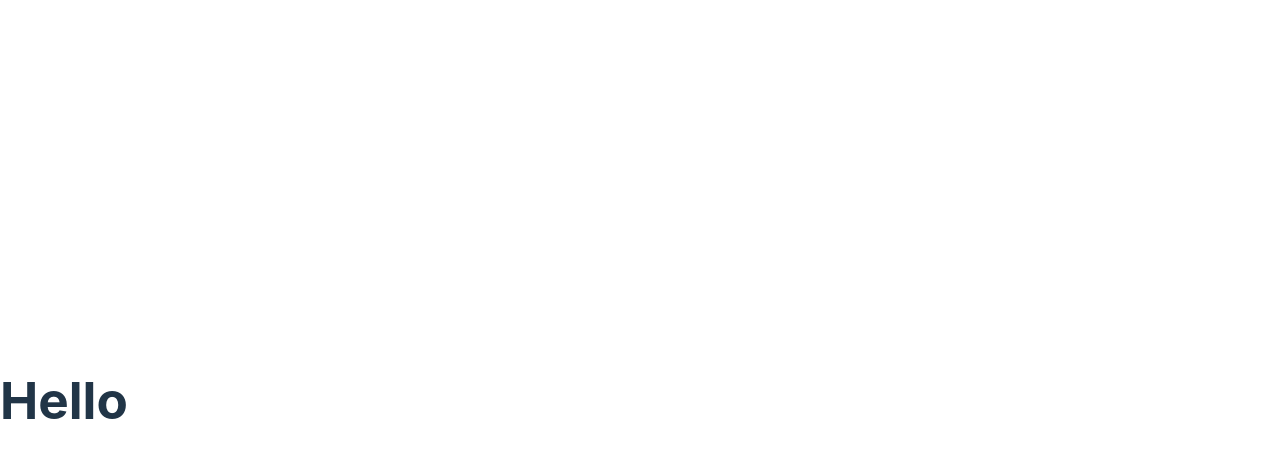
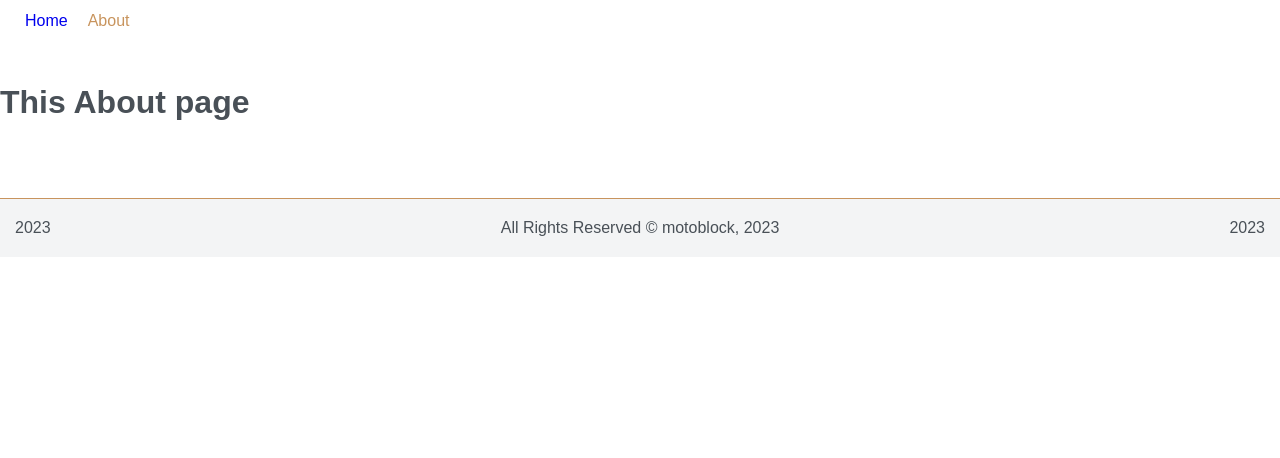
Before and after one commit to Motoblock/React, a React (Vite) app: page /about in a window 1280 px wide. Shown: the top 458 px of the page. Built offline with nearby package versions, Linux system fonts and the light colour scheme.

Commit message:
feat: add routing

```diff
--- a/index.html
+++ b/index.html
@@ -2,7 +2,7 @@
 <html lang="en">
   <head>
     <meta charset="UTF-8" />
-    <link rel="icon" type="image/svg+xml" href="/vite.svg" />
+    <link rel="icon" type="image/png" href="./src/assets/favicon.png" />
     <meta name="viewport" content="width=device-width, initial-scale=1.0" />
     <title>Vite + React + TS</title>
   </head>
--- a/package.json
+++ b/package.json
@@ -32,6 +32,7 @@
     "jsdom": "^21.1.0",
     "lint-staged": "^12.4.1",
     "prettier": "^2.6.2",
+    "react-router-dom": "^6.8.2",
     "typescript": "^4.9.3",
     "vite": "^4.1.0",
     "vite-plugin-eslint": "^1.8.1",
--- a/src/App.tsx
+++ b/src/App.tsx
@@ -1,12 +1,28 @@
 // import { useState } from 'react'
 // import reactLogo from './assets/react.svg'
 // import './App.css'
+
+import { Routes, Route } from 'react-router-dom';
+import Main from './page/main/main';
+import About from './page/about/about';
+import Page404 from './page/404/404';
+import { Layout } from './component/Layout';
 
 import React from 'react';
 
 function App() {
   // const [count, setCount] = useState(0)
-  return <h1>Hello</h1>;
+  return (
+    <>
+      <Routes>
+        <Route path="/" element={<Layout />}>
+          <Route index element={<Main />} />
+          <Route path="/about" element={<About />} />
+          <Route path="*" element={<Page404 />} />
+        </Route>
+      </Routes>
+    </>
+  );
 }
 
 export default App;
--- /dev/null
+++ b/src/component/Layout.tsx
@@ -0,0 +1,39 @@
+import React from 'react';
+import { NavLink, Outlet } from 'react-router-dom';
+
+const Layout = () => {
+  return (
+    <>
+      <div className="wrapper">
+        <header className="header">
+          <div className="header__container">
+            <div className="header__menu">
+              <nav className="nav">
+                <NavLink className="item" to="/">
+                  Home
+                </NavLink>
+                <NavLink className="item" to="/about">
+                  About
+                </NavLink>
+              </nav>
+            </div>
+          </div>
+        </header>
+        <main className="main">
+          <Outlet />
+        </main>
+        <footer className="footer">
+          <div className="footer__container">
+            <div className="footer__items">
+              <div className="footer__item">2023</div>
+              <div className="footer__item">All Rights Reserved © motoblock, 2023</div>
+              <div className="footer__item">2023</div>
+            </div>
+          </div>
+        </footer>
+      </div>
+    </>
+  );
+};
+
+export { Layout };
--- a/src/index.css
+++ b/src/index.css
@@ -1,69 +1,92 @@
-:root {
-  font-family: Inter, system-ui, Avenir, Helvetica, Arial, sans-serif;
-  line-height: 1.5;
-  font-weight: 400;
-
-  color-scheme: light dark;
-  color: rgba(255, 255, 255, 0.87);
-  background-color: #242424;
-
-  font-synthesis: none;
-  text-rendering: optimizeLegibility;
-  -webkit-font-smoothing: antialiased;
-  -moz-osx-font-smoothing: grayscale;
-  -webkit-text-size-adjust: 100%;
+*{
+  padding: 0;
+  margin: 0;
+  border: 0;
 }
 
-a {
-  font-weight: 500;
-  color: #646cff;
-  text-decoration: inherit;
-}
-a:hover {
-  color: #535bf2;
+*,*::before,*::after{
+  -moz-box-sizing: border-box;
+  -webkit-box-sizing: border-box;
+  box-sizing: border-box;
 }
 
-body {
-  margin: 0;
+:focus,:active{outline: none;}
+a:focus,a:active{outline: none;}
+header,nav,main,footer,section,aside{display: block;}
+
+html,body{
+  height: 100%;
+  width: 100%;
+  line-height: 1;
+  font-family: 'Montserrat', sans-serif;
+  color: #495057;
+  -ms-text-size-adjust: 100%;
+  -moz-text-size-adjust: 100%;
+  -webkit-text-size-adjust: 100%;
+  background: #fff;
+}
+[class*='__container'] {
+  max-width: 1400px;
+  padding: 0 15px;
+  margin: 0 auto;
+  box-sizing: content-box;
+}
+.wrapper {
   display: flex;
-  place-items: center;
-  min-width: 320px;
-  min-height: 100vh;
+  flex-direction: column;
+  min-height: 100%;
+  overflow: hidden;
+  position: relative;
+}
+.header {
+  width: 100%;
+  left: 0;
+  top: 0;
+}
+.header__menu {
+  display: flex;
+  justify-content: space-between;
+  padding: 3px 0;
 }
 
-h1 {
-  font-size: 3.2em;
-  line-height: 1.1;
+.active {
+  color: #C8945D;
+  cursor: default;
+}
+.nav {
+  display: flex;
+  align-items: center;
 }
 
-button {
-  border-radius: 8px;
-  border: 1px solid transparent;
-  padding: 0.6em 1.2em;
-  font-size: 1em;
-  font-weight: 500;
-  font-family: inherit;
-  background-color: #1a1a1a;
-  cursor: pointer;
-  transition: border-color 0.25s;
-}
-button:hover {
-  border-color: #646cff;
-}
-button:focus,
-button:focus-visible {
-  outline: 4px auto -webkit-focus-ring-color;
+.nav .item  {
+  margin: 10px;
+  text-decoration: none;
 }
 
-@media (prefers-color-scheme: light) {
-  :root {
-    color: #213547;
-    background-color: #ffffff;
-  }
-  a:hover {
-    color: #747bff;
-  }
-  button {
-    background-color: #f9f9f9;
-  }
+.nav .item:hover {
+  color: #C8945D;
 }
+.main {
+  width: 100%;
+  left: 0;
+  top: 0;
+  display: flex;
+  padding: 44px 0 80px 0;
+}
+
+.footer {
+  width: 100%;
+  left: 0;
+  top: 0;
+  background: #F3F4F5;
+  border-top: 1px solid #C8945D;
+}
+
+.footer__container {}
+.footer__items {
+  display: flex;
+  align-items: center;
+  justify-content: space-between;
+  padding: 21px 0;
+}
+.footer__item {}
--- a/src/main.tsx
+++ b/src/main.tsx
@@ -2,9 +2,12 @@ import React from 'react';
 import ReactDOM from 'react-dom/client';
 import App from './App';
 import './index.css';
+import { BrowserRouter } from 'react-router-dom';
 
 ReactDOM.createRoot(document.getElementById('root') as HTMLElement).render(
   <React.StrictMode>
-    <App />
+    <BrowserRouter>
+      <App />
+    </BrowserRouter>
   </React.StrictMode>
 );
--- /dev/null
+++ b/src/page/404/404.tsx
@@ -0,0 +1,7 @@
+import React from 'react';
+function Page404() {
+  // const [count, setCount] = useState(0)
+  return <h1>Not find page</h1>;
+}
+
+export default Page404;
--- /dev/null
+++ b/src/page/about/about.tsx
@@ -0,0 +1,7 @@
+import React from 'react';
+function About() {
+  // const [count, setCount] = useState(0)
+  return <h1>This About page</h1>;
+}
+
+export default About;
--- /dev/null
+++ b/src/page/main/main.tsx
@@ -0,0 +1,7 @@
+import React from 'react';
+function Main() {
+  // const [count, setCount] = useState(0)
+  return <h1>Start page</h1>;
+}
+
+export default Main;
```
Also changed, not shown: .eslintrc.cjs, src/assets/favicon.png (added), 1 other file (tests, documents, lock files or other folders).
